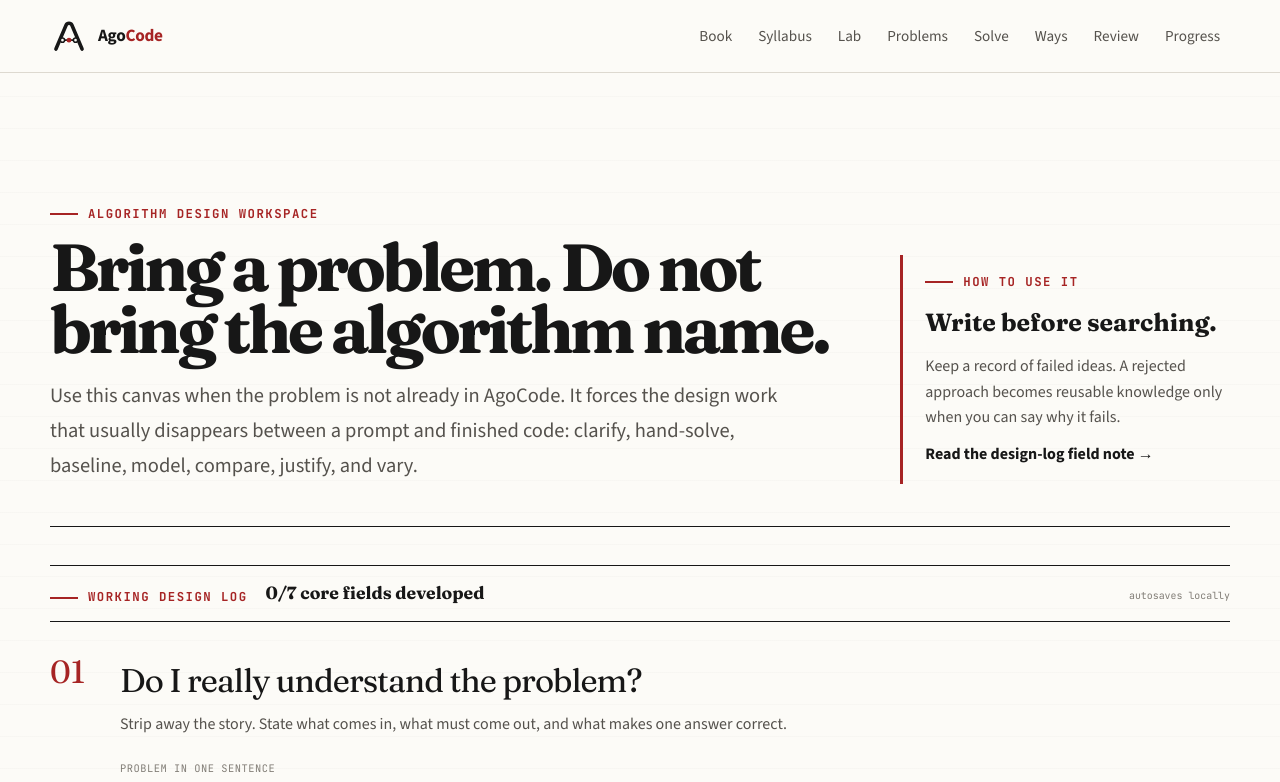
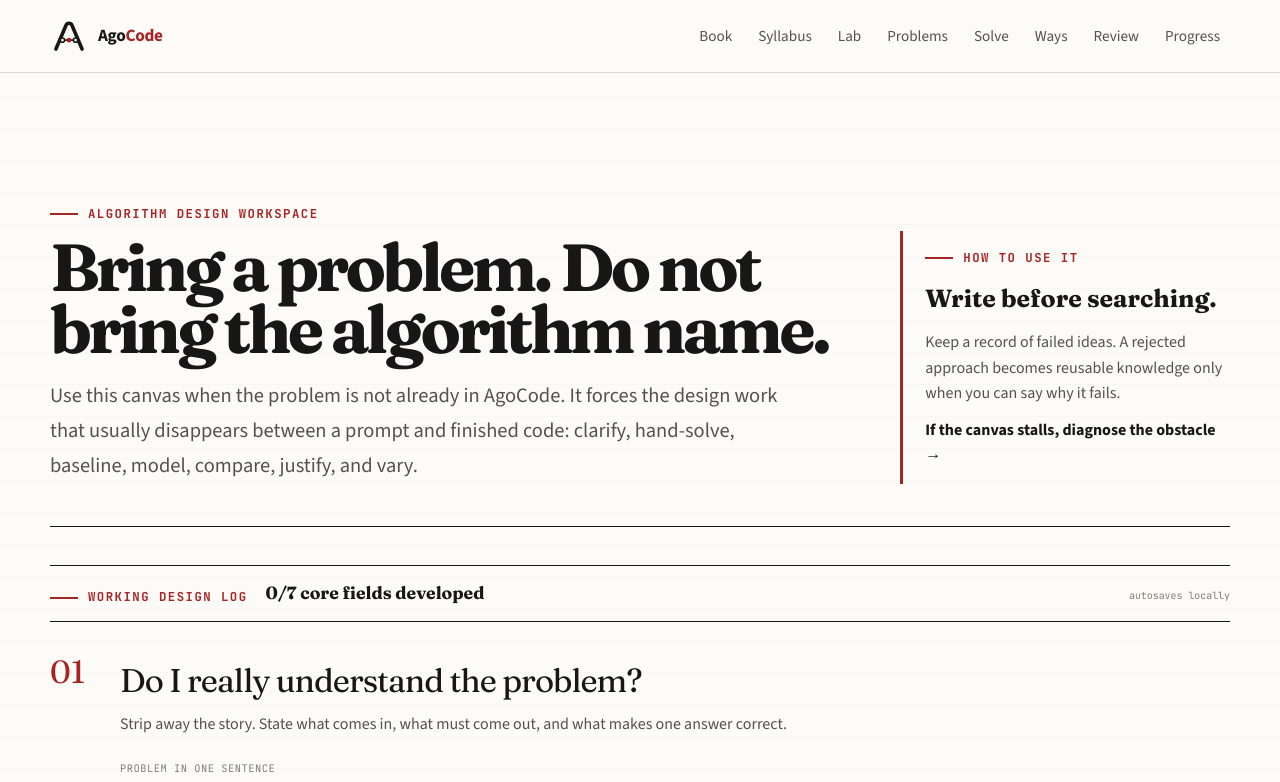
Before and after one commit to anatwork14/agocode, a Next.js app: page /solve in a window 1280 px wide. Shown: the top 782 px of the page. Built offline with nearby package versions, Linux system fonts and the light colour scheme.

Commit message:
feat: embed contextual help in solution workspace

```diff
--- a/app/solve/page.tsx
+++ b/app/solve/page.tsx
@@ -1,4 +1,5 @@
 import Link from "next/link";
+import { StuckRouter } from "@/components/blog/StuckRouter";
 import { ProblemDesignCanvas } from "@/components/solve/ProblemDesignCanvas";
 
 export const metadata = {
@@ -23,13 +24,15 @@ export default function SolvePage() {
             <span className="eyebrow">How to use it</span>
             <strong>Write before searching.</strong>
             <p>Keep a record of failed ideas. A rejected approach becomes reusable knowledge only when you can say why it fails.</p>
-            <Link href="/blog/keep-a-design-log">Read the design-log field note →</Link>
+            <Link href="#diagnose">If the canvas stalls, diagnose the obstacle →</Link>
           </aside>
         </div>
 
         <section className="section" style={{ paddingTop: 38 }}>
           <ProblemDesignCanvas />
         </section>
+
+        <StuckRouter />
 
         <section className="worksheet-next">
           <div>
@@ -38,7 +41,7 @@ export default function SolvePage() {
             <p>Only after you have written a baseline and candidate model, browse the atlas to see which canonical problems are structurally close.</p>
           </div>
           <div className="action-row">
-            <Link className="button" href="/blog">Ways of Solving</Link>
+            <Link className="button" href="/practice/atlas">Run mixed recognition</Link>
             <Link className="button button--primary" href="/exercises">Open Problem Atlas →</Link>
           </div>
         </section>
```
